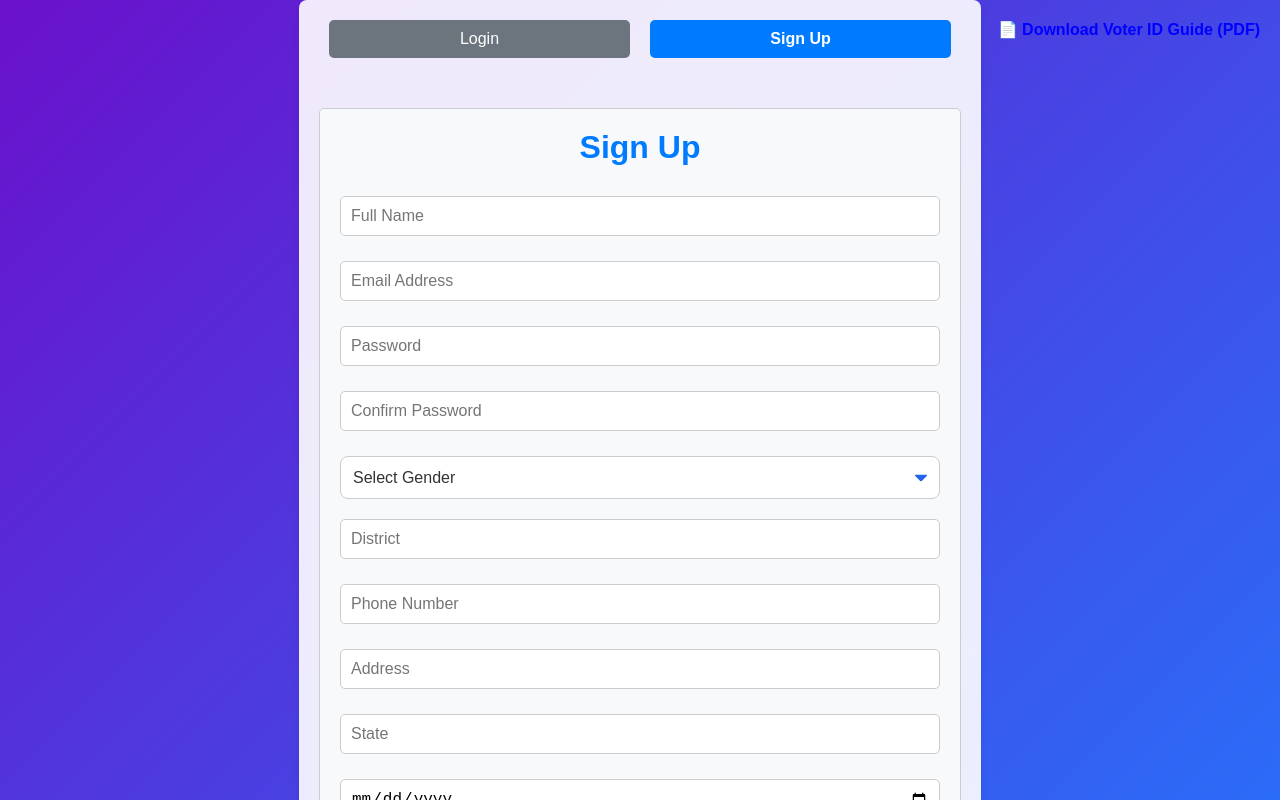
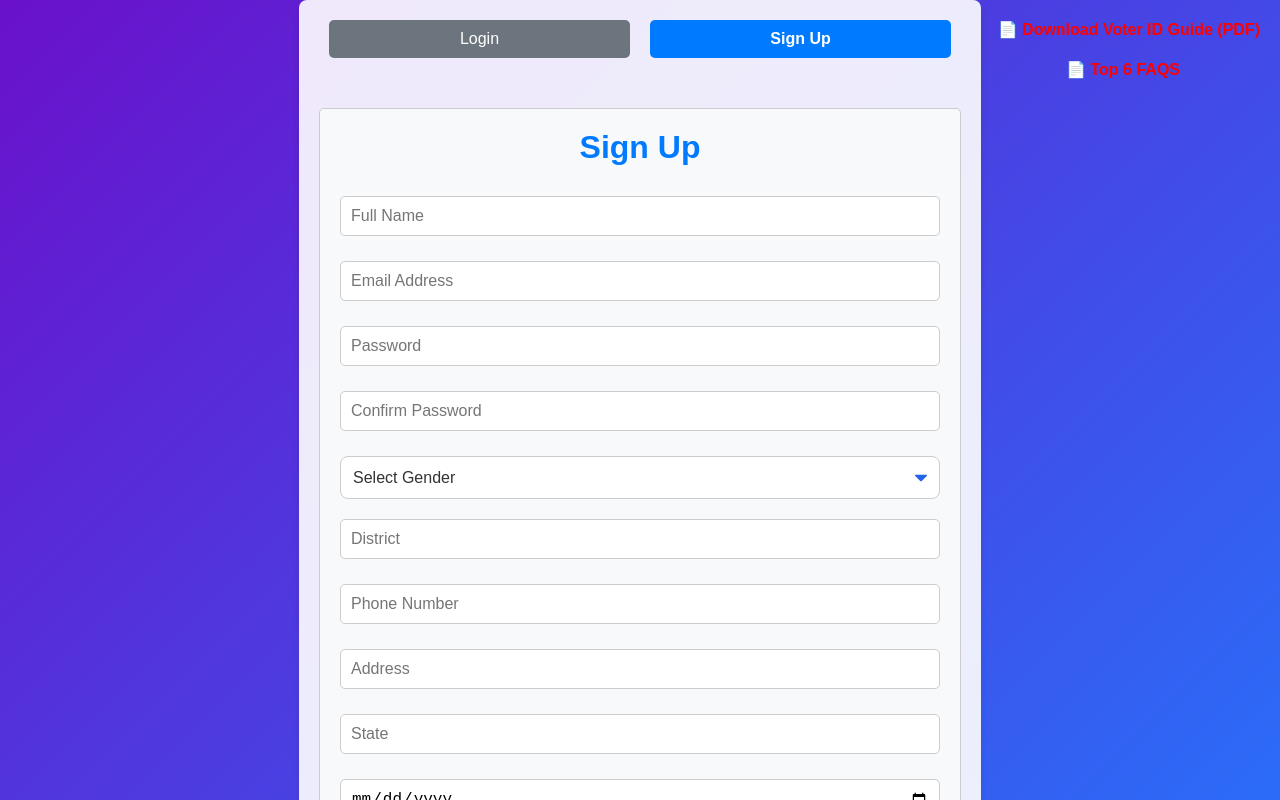
Before and after one commit to CDACFinalProjectKD1-J007/CDACFinalProjectKD1-J007, a React (Create React App) app in the folder frontend/myapp/: page / in a window 1280 px wide. Shown: the top 800 px of the page. Built offline with nearby package versions, Linux system fonts and the light colour scheme.

Commit message:
homepage and Top 6 FAQs file

```diff
--- a/frontend/myapp/src/homepage.jsx
+++ b/frontend/myapp/src/homepage.jsx
@@ -36,9 +36,15 @@ function Homepage() {
 
         <div className="pdf-download" style={{ position: 'absolute', right: '20px', top: '20px' }}>
           <a href="/HowtogetVoterid.pdf"
-          download style={{ textDecoration: 'none', color: 'blue', fontWeight: 'bold' }}>
+          download style={{ textDecoration: 'none', color: 'red', fontWeight: 'bold' }}>
             📄 Download Voter ID Guide (PDF)
           </a>
+        </div >
+        <div className="pdf-download" style={{ position: 'absolute', right: '100px', top: '60px' }}>
+        <a href="TopFAQs.pdf"
+        style={{ textDecoration: 'none', color: 'red', fontWeight: 'bold' }}>
+       📄 Top 6 FAQS
+        </a>
         </div>
       </div>
     );
```
Also changed, not shown: 1 other file (tests, documents, lock files or other folders).
